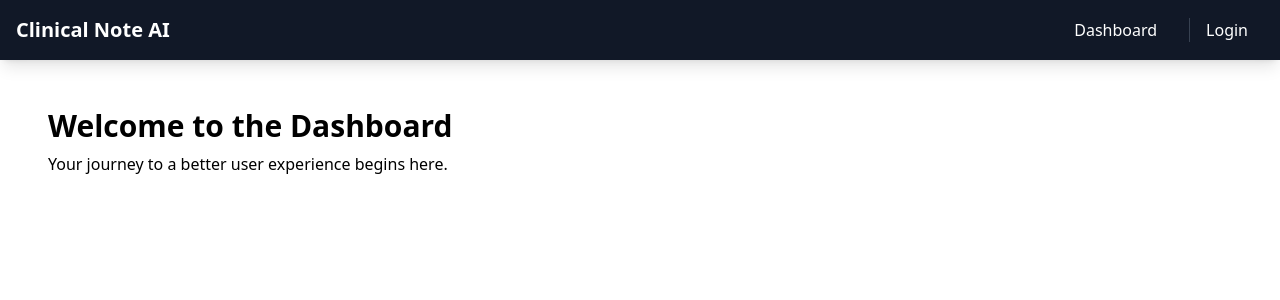
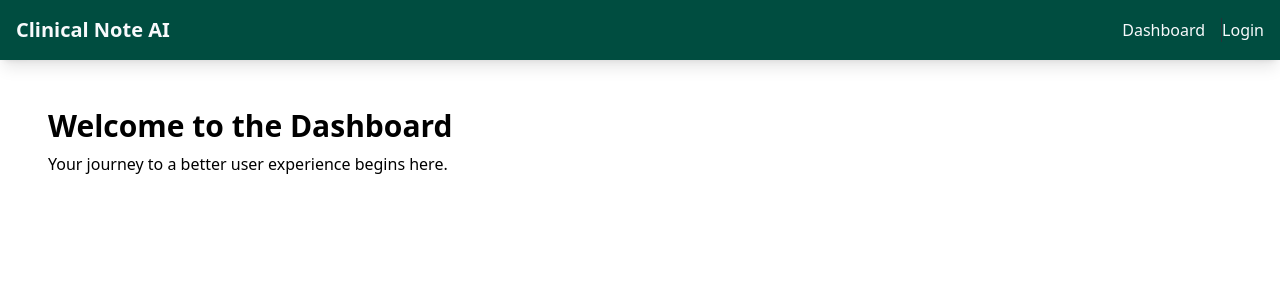
Before and after one commit to devanshuupadhyay/health-ai-boilerplate, a Nuxt app in the folder frontend/: page / in a window 1280 px wide. Shown: the top 300 px of the page. Built offline with nearby package versions, Linux system fonts and the light colour scheme.

Commit message:
style: Update frontend theme with new color palette

```diff
--- a/frontend/assets/css/main.css
+++ b/frontend/assets/css/main.css
@@ -1,3 +1,7 @@
 @tailwind base;
 @tailwind components;
 @tailwind utilities;
+
+body {
+  @apply font-sans;
+}
--- a/frontend/components/NavBar.vue
+++ b/frontend/components/NavBar.vue
@@ -1,25 +1,24 @@
 <template>
-  <nav class="bg-gray-900 text-white p-4 shadow-lg">
+  <nav class="bg-primary text-text p-4 shadow-lg">
     <div class="container mx-auto flex items-center justify-between">
-      <NuxtLink to="/" class="text-xl font-bold hover:text-blue-400">
+      <NuxtLink to="/" class="text-xl font-bold nav-link">
         Clinical Note AI
       </NuxtLink>
-      <div class="flex items-center space-x-4 divide-x divide-gray-700">
-        <NuxtLink to="/" class="hover:text-blue-400 px-4">Dashboard</NuxtLink>
+      <div class="flex items-center space-x-4 divide-x divide-secondary">
+        <NuxtLink to="/" class="nav-link">Dashboard</NuxtLink>
         <div v-if="authStore.isLoggedIn" class="flex items-center space-x-2 px-4">
           <span class="text-sm">Welcome, {{ authStore.user?.name || 'User' }}</span>
-          <button @click="handleLogout" class="bg-blue-600 hover:bg-blue-700 text-white font-bold py-1 px-3 rounded-md text-sm focus:outline-none">
+          <button @click="handleLogout" class="bg-accent hover:bg-blue-700 text-white font-bold py-1 px-3 rounded-md text-sm focus:outline-none">
             Logout
           </button>
         </div>
-        <NuxtLink v-else to="/login" class="hover:text-blue-400 px-4">Login</NuxtLink>
+        <NuxtLink v-else to="/login" class="nav-link">Login</NuxtLink>
       </div>
     </div>
   </nav>
 </template>
 
 <script setup lang="ts">
-import { useRouter } from '#imports'
 import { useAuthStore } from '~/stores/auth'
 
 const authStore = useAuthStore()
--- a/frontend/tailwind.config.js
+++ b/frontend/tailwind.config.js
@@ -12,7 +12,15 @@ module.exports = {
     "./nuxt.config.ts",
   ],
   theme: {
-    extend: {},
+    extend: {
+      colors: {
+        primary: '#004d40',  // A deep, dark teal for the background
+        secondary: '#263238', // A neutral dark gray for secondary elements
+        accent: '#1e88e5',  // A vibrant blue for highlights and buttons
+        text: '#F8FAFC',    // A clean off-white for body text
+        soft: '#94A3B8'     // A soft, subtle gray for secondary text or icons
+      },
+    },
   },
   plugins: [],
 };
```
